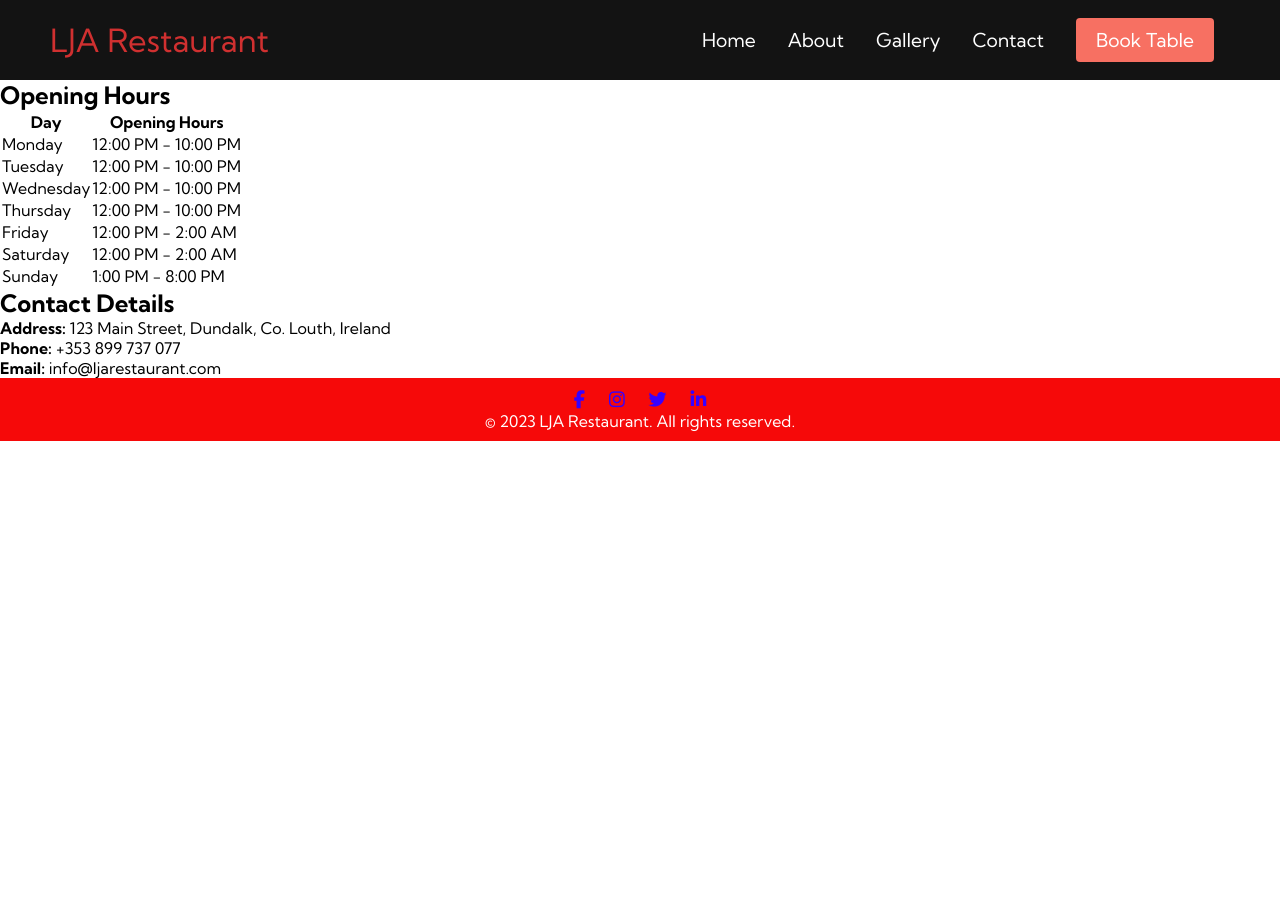
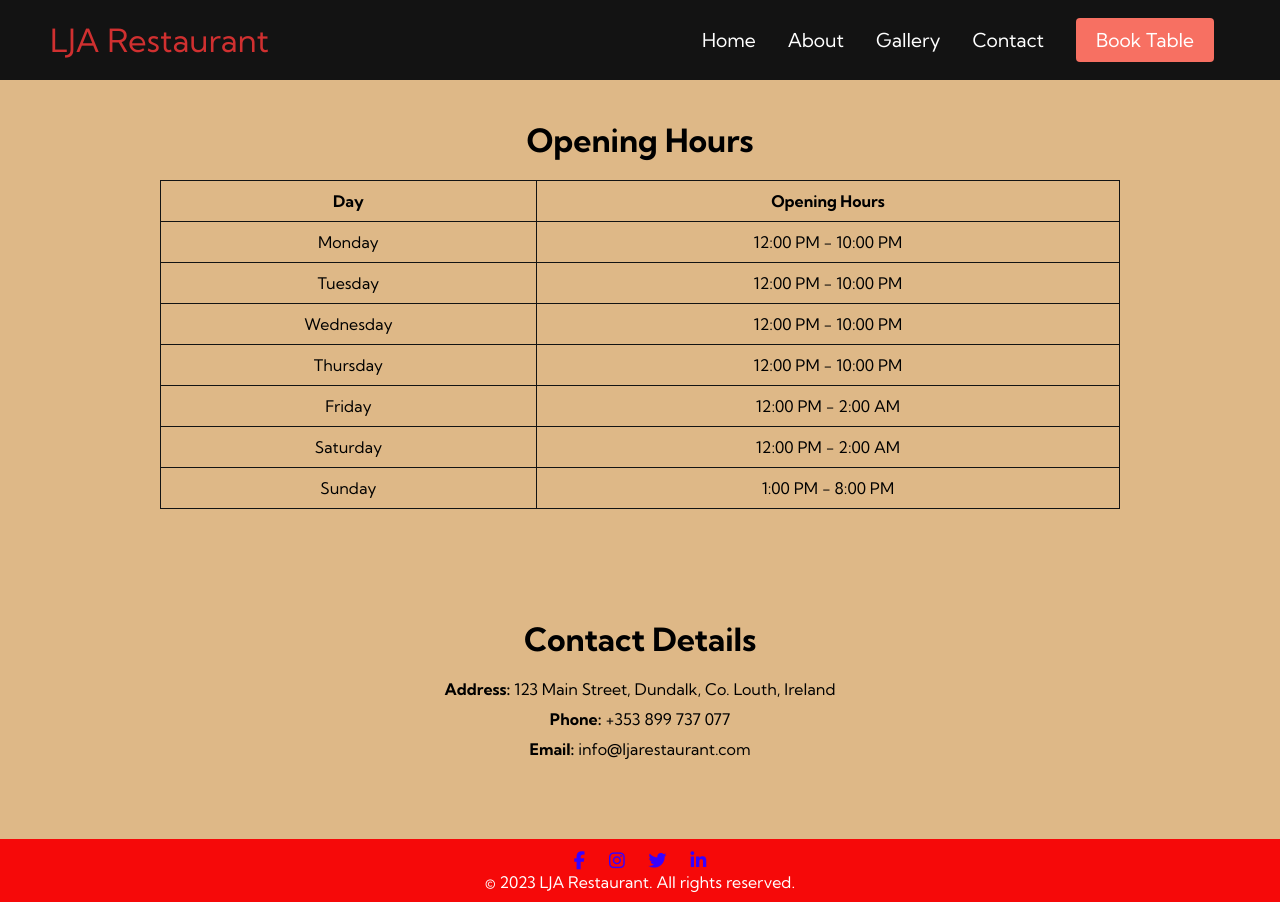
Before and after one commit to LanreAndero/CI_PP1_LJARESTAURANT, a plain HTML site: page contact.html in a window 1280 px wide. Before the commit the page ends 800 px from the top, so only its background shows below. Drawn offline with Linux system fonts and the light colour scheme.

Commit message:
add style to contact page

```diff
--- a/assets/css/style.css
+++ b/assets/css/style.css
@@ -558,3 +558,58 @@ footer {
         font-size: 16px;
     }
 }
+
+/* opening hours section styles */
+.opening-hours {
+    padding: 40px;
+    text-align: center;
+    width: 100%;
+    box-sizing: border-box;
+    background: burlywood;
+}
+
+.opening-hours h2 {
+    font-size: 2rem;
+    margin-bottom: 20px;
+}
+
+table {
+    margin: 0 auto;
+    width: 80%;
+    max-width: 100%;
+    border-collapse: collapse;
+    text-align: center;
+}
+
+table th,
+table td {
+    padding: 10px;
+    border: 1px solid #131313;
+}
+
+/* contact section styles */
+.contact-details {
+    text-align: center;
+    box-sizing: border-box;
+    width: 100%;
+    padding: 70px;
+    margin: 0 auto;
+    background: burlywood;
+}
+
+.contact-details h2 {
+    font-size: 2rem;
+    margin-bottom: 20px;
+}
+
+.contact-details ul {
+    list-style-type: none;
+    padding: 0;
+    width: 80%;
+    max-width: 100%;
+    margin: 0 auto;
+}
+
+.contact-details li {
+    margin-bottom: 10px;
+}
```
